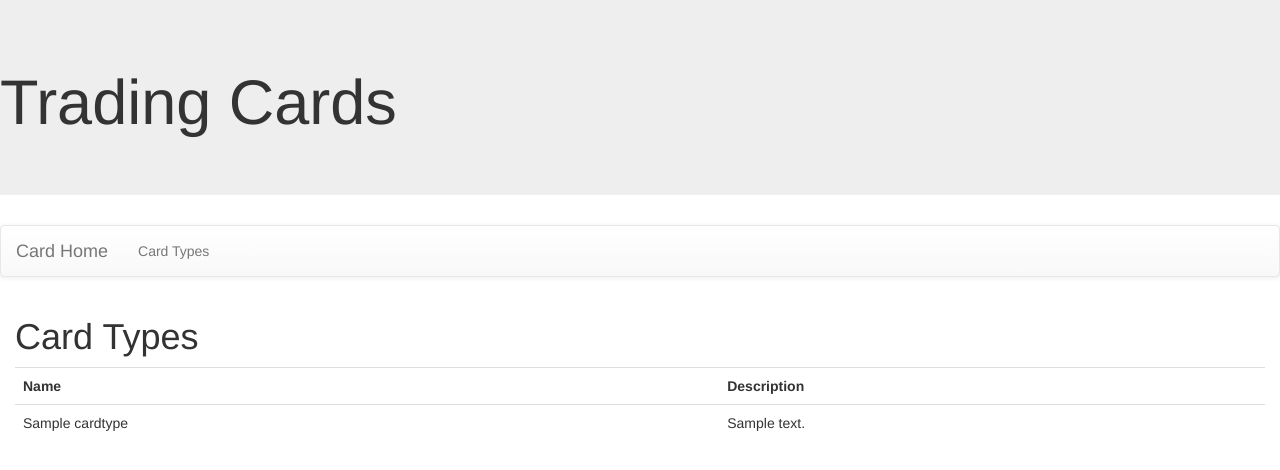
After one commit to krayzieeddi/cardProject2022, a Django app: page /card/getCardTypes/ in a window 1280 px wide. The commit adds this page. Shown: the top 470 px of the page. Run offline with Django 4.2, Linux system fonts and the light colour scheme; tables that the repository leaves empty hold one stand-in row (values such as "Sample post"); some libraries are stand-ins or nearby versions.

Commit message:
setup view for card types

```diff
--- a/card/templates/base.html
+++ b/card/templates/base.html
@@ -8,7 +8,7 @@
 </head>
 <body>
 <div class='jumbotron'>
-<h1>Card Reviews</h1>
+<h1>Trading Cards</h1>
  </div>
    <nav class="navbar navbar-default">
    <div class="container-fluid">
@@ -16,8 +16,8 @@
 <a class="navbar-brand" href="{% url 'index' %}">Card Home</a>
 </div>
 <ul class="nav navbar-nav">
-<li>Dummy</li>
-<li>Dummy</li>
+<li><a href="{% url 'cardTypes' %}">Card Types</a></li>
+<li></li>
 </ul>
 </div>
 </nav>
--- /dev/null
+++ b/card/templates/card/cardTypes.html
@@ -0,0 +1,21 @@
+{% extends 'base.html' %}
+{% block content %}
+<h1>Card Types</h1>
+<table class='table'>
+ <tr>
+     <th>Name</th>
+     <th>Description</th>
+ </tr>
+ {% for t in cardType_list %}
+   <tr>
+       <td>{{ t.cardTypeName }}</td>
+       <td>{{ t.cardTypeDescription }}</td>
+   </tr>
+
+ {% endfor %}
+
+
+</table>
+
+
+{% endblock %}
--- a/card/urls.py
+++ b/card/urls.py
@@ -3,4 +3,5 @@ from . import views
 
 urlpatterns = [
     path('', views.index, name='index'),
+    path('getCardTypes/', views.getCardTypes, name='cardTypes'),
 ]
--- a/card/views.py
+++ b/card/views.py
@@ -1,5 +1,10 @@
 from django.shortcuts import render
+from .models import CardType, Card
 
 # Create your views here.
 def index(request):
     return render(request, 'card/index.html')
+
+def getCardTypes(request):
+    cardType_list=CardType.objects.all()
+    return render(request, 'card/cardTypes.html' ,{'cardType_list' : cardType_list})
```
